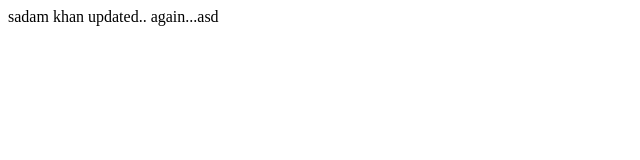
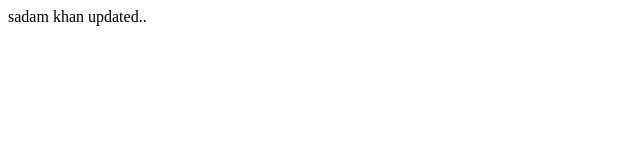
Before and after one commit to sadamccr/practicedeploy, a plain HTML site: page index.html in a window 1280 px wide. Shown: the full height of the page, 0-640 px from the left. Drawn offline with Linux system fonts and the light colour scheme.

Commit message:
Update index.html

```diff
--- a/index.html
+++ b/index.html
@@ -8,7 +8,7 @@
 </head>
 
 <body>
-    sadam khan updated.. again...asd
+    sadam khan updated..
 </body>
 
 </html>
```
